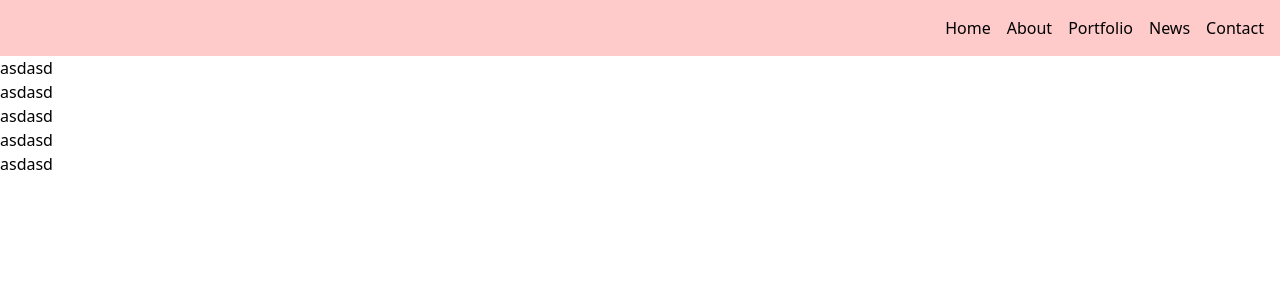
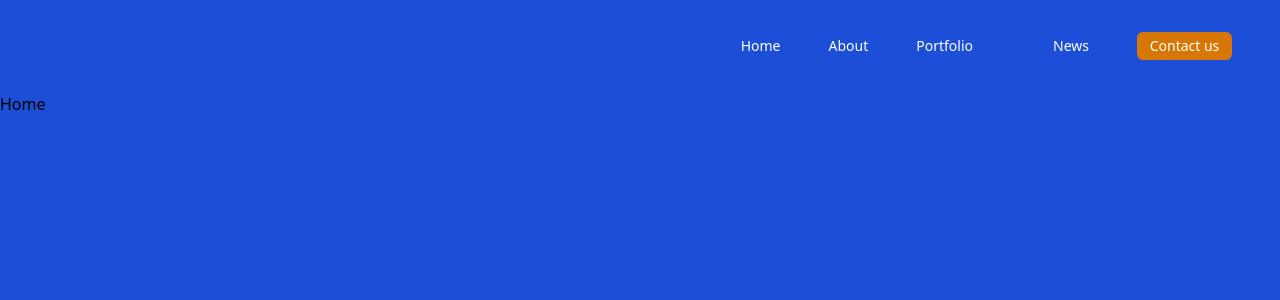
Before and after one commit to Kevin-ORojas/PageGaming, a React (Vite) app: page / in a window 1280 px wide. Shown: the top 300 px of the page. Built offline with nearby package versions, Linux system fonts and the light colour scheme.

Commit message:
navbar en proceso

```diff
--- a/src/App.jsx
+++ b/src/App.jsx
@@ -7,12 +7,12 @@ function App() {
   const [count, setCount] = useState(0);
 
   return (
-    <>
+    <div className="bg-blueClaro min-h-screen">
       <Router>
         <Navbar />
         <AppRoutes />
       </Router>
-    </>
+    </div>
   );
 }
 
--- a/src/components/About.jsx
+++ b/src/components/About.jsx
@@ -3,7 +3,7 @@ import React from 'react'
 const About = () => {
   return (
     <div>
-      <h1>Hola mundo</h1>
+      <h1>About</h1>
     </div>
 
   )
--- a/src/components/Home.jsx
+++ b/src/components/Home.jsx
@@ -2,11 +2,7 @@ import React from 'react'
 
 const Home = () => {
   return (
-    <div>asdasd
-    <div>asdasd</div>
-    <div>asdasd</div>
-    <div>asdasd</div>
-    <div>asdasd</div>
+    <div className=''>Home
 
     </div>
   )
--- a/src/components/Navbar.jsx
+++ b/src/components/Navbar.jsx
@@ -3,23 +3,23 @@ import { Link } from "react-router-dom";
 
 const Navbar = () => {
   return (
-    <nav>
-      <ul className="flex justify-end gap-4 bg-red-200 p-4">
-        <img src="" alt="" />
+    <nav className="text-md px-12 p-8 h-full w-full">
+      <ul className="flex gap-12 justify-end items-center text-white text-sm">
+
         <li>
           <Link to="/">Home</Link>
         </li>
         <li>
           <Link to="/about">About</Link>
         </li>
-        <li>
+        <li className="mr-8">
           <Link to="/portfolio">Portfolio</Link>
         </li>
         <li>
           <Link to="/news">News</Link>
         </li>
-        <li>
-          <Link to="/contact">Contact</Link>
+        <li className=" bg-colorCnt w-[95px] h-7 flex justify-center items-center  rounded-md ">
+          <Link to="/contact">Contact us</Link>
         </li>
       </ul>
     </nav>
--- a/tailwind.config.js
+++ b/tailwind.config.js
@@ -1,15 +1,16 @@
 /** @type {import('tailwindcss').Config} */
 export default {
-  content: [
-    "./index.html",
-    "./src/**/*.{js,ts,jsx,tsx}",
-  ],
+  content: ["./index.html", "./src/**/*.{js,ts,jsx,tsx}"],
   theme: {
     extend: {
+      colors: {
+        blueClaro: "#1d4ed8",
+        colorCnt: "#d97706",
+      },
       fontFamily: {
-        custom:['Merriweather', 'serif'],
+        custom: ["Merriweather", "serif"],
       },
     },
   },
   plugins: [],
-}
+};
```
